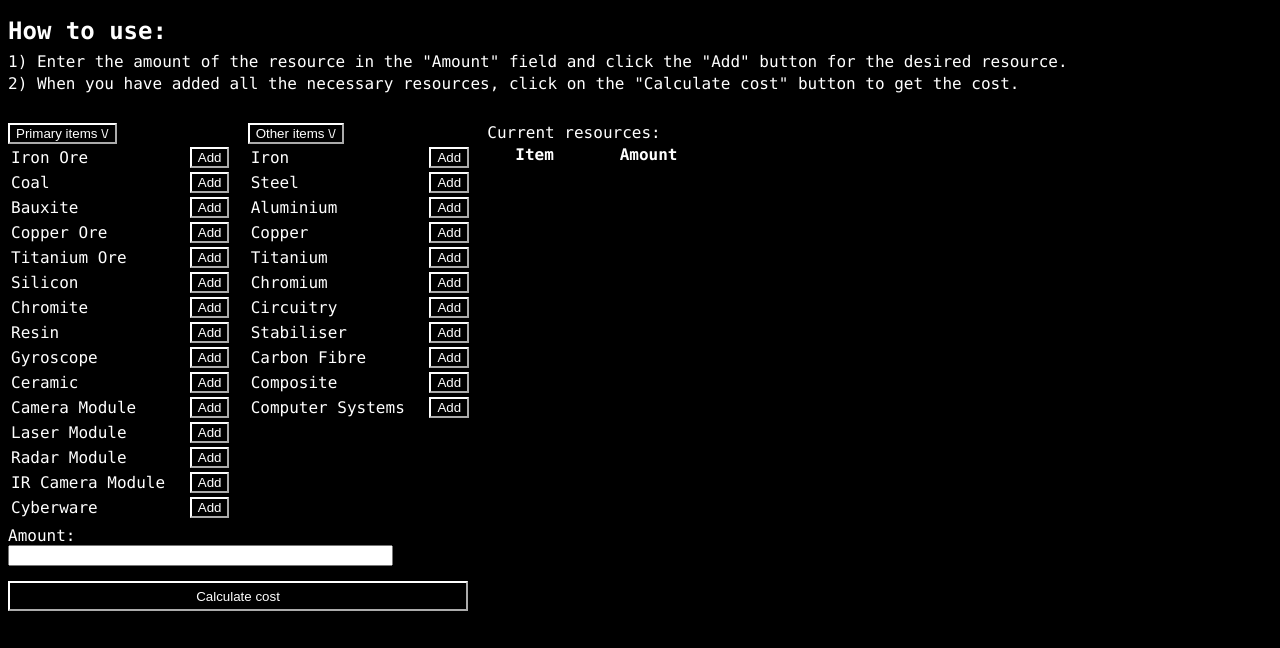
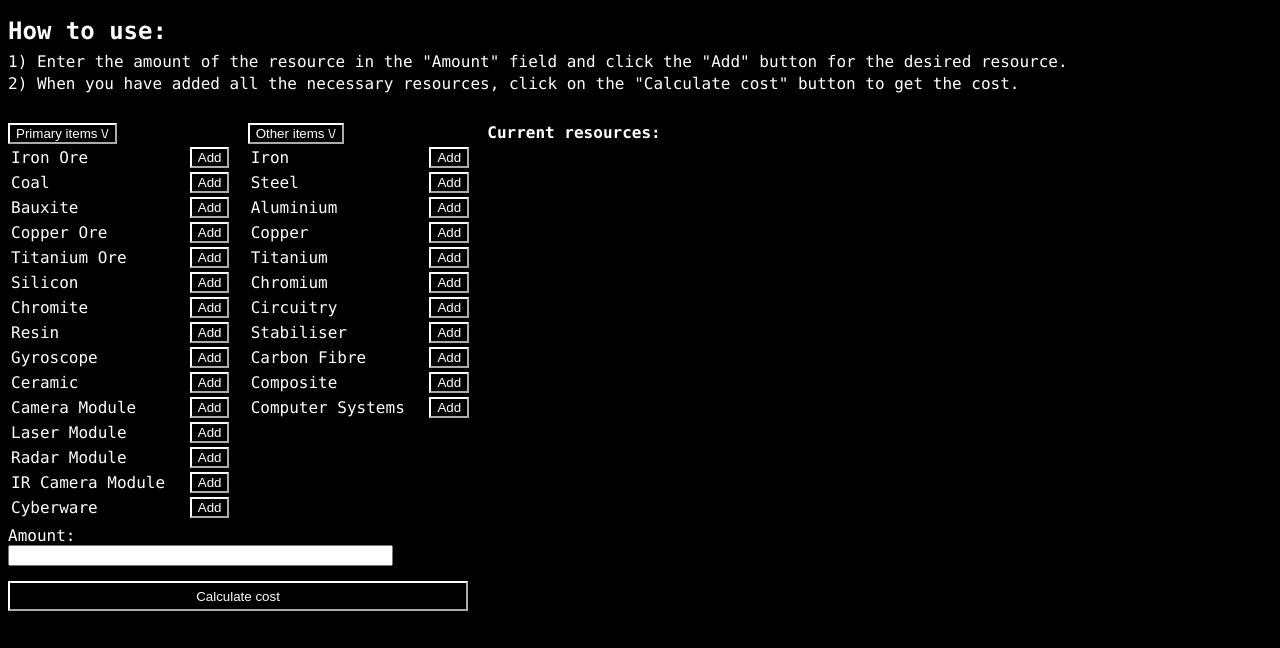
Before and after one commit to Makar-Ts/Resource_Calculator_Site, a plain HTML site: page index.html in a window 1280 px wide. Shown: the part 125-773 px from the top of the page. Drawn offline with nearby package versions, Linux system fonts and the light colour scheme.

Commit message:
Таблица с текущими ресурсами теперь без шапки

```diff
--- a/index.html
+++ b/index.html
@@ -29,7 +29,7 @@
             <div id="other_items"></div>
         </div>
         <div class="items_container">
-            Current resources:
+            <b>Current resources: </b>
             <div id="current_items"></div>
         </div>
     </div>
--- a/main.js
+++ b/main.js
@@ -32,7 +32,7 @@ function getUrlVars() { // thx Stackoverflow
 
 
 function updateCurrentResources() {
-    var str = "<table class='item_table'><tr class='showed_item_header'><th>Item</th><th>Amount</th></tr>"
+    var str = "<table class='item_table'>"
 
     for (let [key, value] of resources) {
         var resource_name = "";
```
